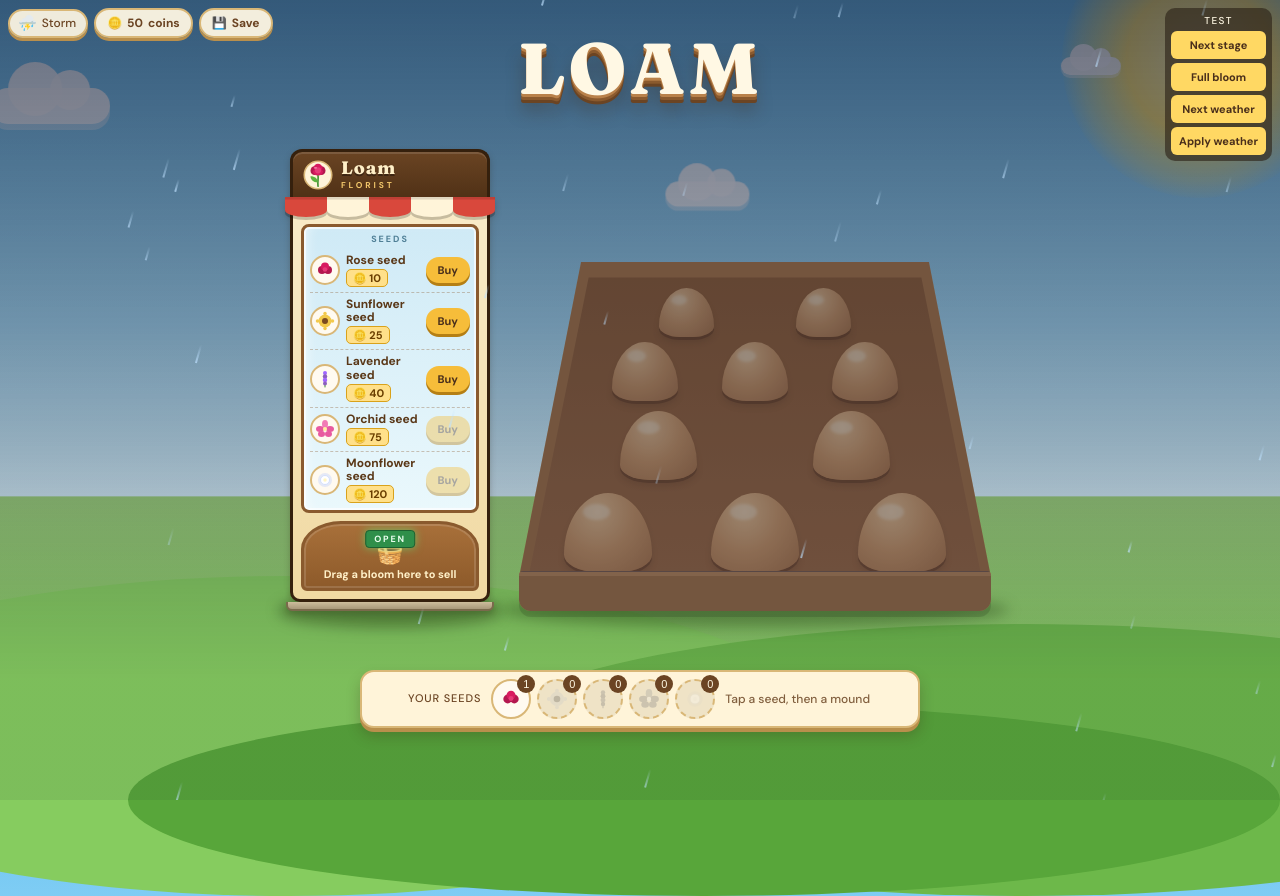
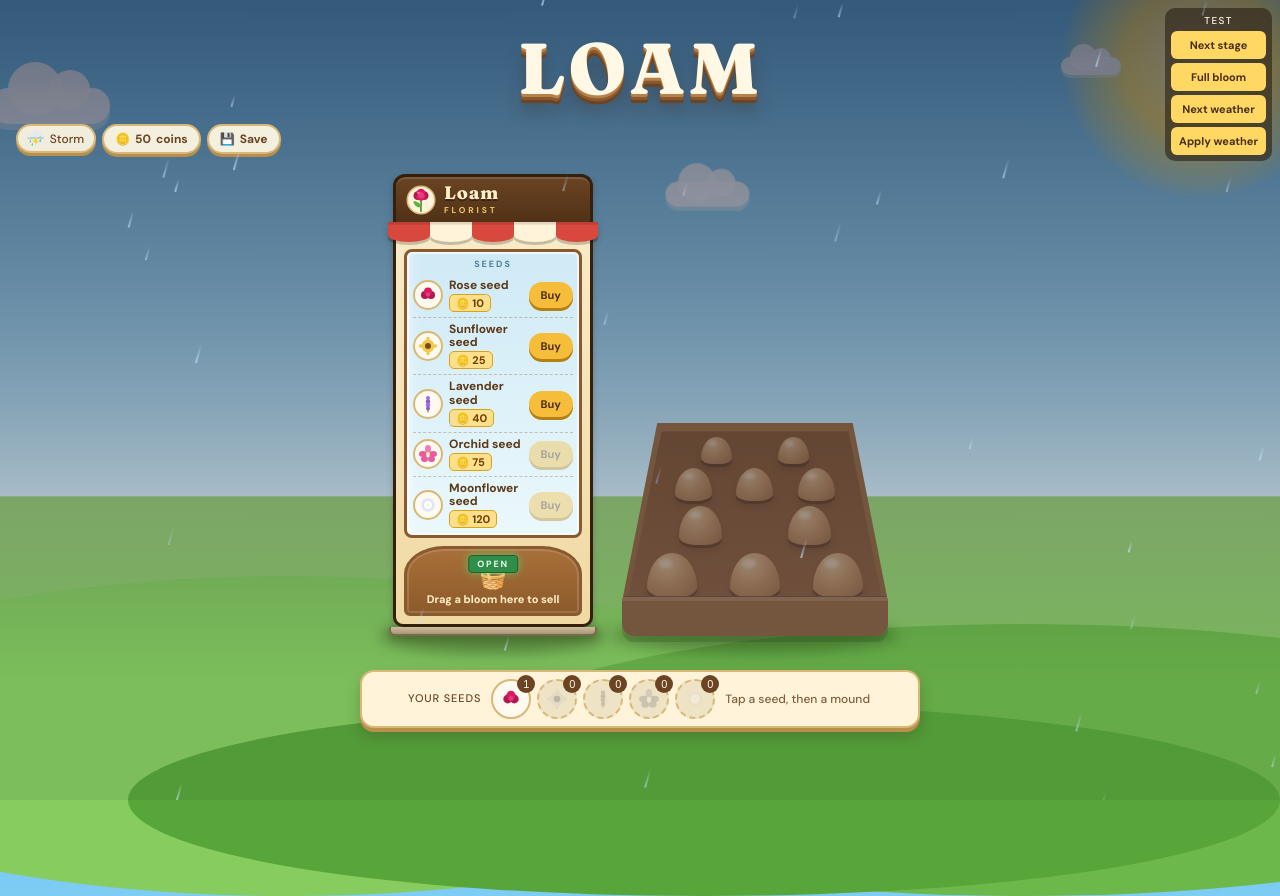
Before and after one commit to AJChapagain/loam, a plain HTML site: page index.html in a window 1280 px wide. Both pictures are taken after a click on the button "Enter Garden". Shown: the top 896 px of the page. Drawn offline with Linux system fonts and the light colour scheme.

Commit message:
Economy rebalance + layout revamp: classic = 2x seed, effect multipliers cut to 1.2/1.5/1.6/1.8/2.0 (rainbow ~10.4x), bed height math fixed x0.66, desktop bed flexes, HUD in flow, pinch zoom disabled, garden scroll safety

```diff
--- a/index.html
+++ b/index.html
@@ -2,7 +2,7 @@
 <html lang="en">
 <head>
 <meta charset="utf-8">
-<meta name="viewport" content="width=device-width, initial-scale=1, viewport-fit=cover">
+<meta name="viewport" content="width=device-width, initial-scale=1, maximum-scale=1, user-scalable=no, viewport-fit=cover">
 <title>LOAM</title>
 <link rel="preconnect" href="https://fonts.googleapis.com">
 <link rel="preconnect" href="https://fonts.gstatic.com" crossorigin>
@@ -62,6 +62,7 @@
      gap: 8px;
      padding-top: calc(clamp(14px, 4vh, 36px) + env(safe-area-inset-top, 0px));
      padding-bottom: calc(clamp(34px, 9vh, 80px) + env(safe-area-inset-bottom, 0px));
+     overflow-y: auto; overflow-x: hidden;   /* safety net: on a weird screen, scroll to it — never clip it invisibly */
      opacity: 0; visibility: hidden; transform: translateY(30px);
    }
    .garden-on .title-screen { opacity: 0; visibility: hidden; transform: translateY(-40px) scale(0.96); }
@@ -109,7 +110,10 @@
 
    .bed {
      position: relative;
-     width: min(94vw, 470px, calc((100dvh - 300px) * 1.3));
+     /* sized by BOTH width and height: the bed's height is width / 0.66, so the
+        width cap from height must be (available height) x 0.66 — the old x1.3
+        made the bed ~2x too tall and pushed the screen off the bottom */
+     width: min(100%, 470px, max(140px, calc((100dvh - 400px) * 0.66)));
      margin-bottom: 14px;
    }
    .bed::after {
@@ -274,9 +278,9 @@
 
    /* ---------- Top-left HUD: weather, coins, save ---------- */
    .hud {
-     position: absolute; z-index: 4;
-     top: calc(8px + env(safe-area-inset-top, 0px)); left: 8px;
-     max-width: calc(100% - 124px);
+     position: relative; top: auto; left: auto; z-index: 4;
+     align-self: flex-start;
+     max-width: calc(100% - 124px);   /* never run under the TEST panel, top-right */
      display: flex; flex-wrap: wrap; align-items: center; gap: 6px;
    }
    .weather-badge {
@@ -629,7 +633,9 @@
 
    /* ---------- Layout by screen size ---------- */
    @media (min-width: 700px) {
-     .stage .bed { width: min(calc(100vw - 300px), 470px, calc((100dvh - 300px) * 1.3)); flex: none; }
+     /* the bed FLEXES to the space left beside the shop (never a fixed width
+        that can overflow the stage and clip the shop on the left / bed on the right) */
+     .stage .bed { flex: 1 1 0; min-width: 0; width: auto; max-width: min(470px, max(140px, calc((100dvh - 400px) * 0.66))); }
    }
    /* short windows: shrink the shop a little so it still fits beside the bed */
    @media (min-width: 700px) and (max-height: 700px) { .florist-dock { zoom: .88; } }
@@ -878,11 +884,11 @@
      // Ember 80, Golden 100) while stacked roses climb fast: a Rainbow rose
      // (all five) is 20 x 1.5 x 2.5 x 3 x 4 x 5 = 4500.
      var EFFECTS = {
-       rain:   { label: 'Rain-kissed',      mult: 1.5 },
-       storm:  { label: 'Lightning-struck', mult: 2.5 },
-       frost:  { label: 'Frost-touched',    mult: 3 },
-       ember:  { label: 'Ember',            mult: 4 },
-       golden: { label: 'Golden',           mult: 5 }
+       rain:   { label: 'Rain-kissed',      mult: 1.2 },
+       storm:  { label: 'Lightning-struck', mult: 1.5 },
+       frost:  { label: 'Frost-touched',    mult: 1.6 },
+       ember:  { label: 'Ember',            mult: 1.8 },
+       golden: { label: 'Golden',           mult: 2.0 }
      };
      var EFFECT_KEYS = ['rain', 'storm', 'frost', 'ember', 'golden'];
 
@@ -1130,19 +1136,19 @@
          art: sunflowerSVG
        },
        lavender: {
-         name: 'Lavender', seedPrice: 40, base: 90,
+         name: 'Lavender', seedPrice: 40, base: 80,
          classic: { l: '#8b5fbf', r: '#8b5fbf', t: '#a066ff', b: '#a066ff', c: '#c9a8ff', hi: '#e6d9ff', sp: '#6d4aa8', lf: '#5cb23f', lf2: '#4fa335', st: '#3f8f2e' },
          icon: '<svg viewBox="0 0 40 40" aria-hidden="true"><path d="M20 36 L20 12" stroke="#3f8f2e" stroke-width="2" stroke-linecap="round" fill="none"/><circle cx="20" cy="8" r="4" fill="#a066ff"/><circle cx="20" cy="15" r="4.5" fill="#8b5fbf"/><circle cx="20" cy="22" r="4.5" fill="#a066ff"/><circle cx="20" cy="29" r="4" fill="#8b5fbf"/></svg>',
          art: lavenderSVG
        },
        orchid: {
-         name: 'Orchid', seedPrice: 75, base: 180,
+         name: 'Orchid', seedPrice: 75, base: 150,
          classic: { l: '#e85aa0', r: '#e85aa0', t: '#f27bb5', b: '#c93a8e', c: '#fff0a0', hi: '#ffd0e8', sp: '#a82e6e', lf: '#4fa335', lf2: '#5cb23f', st: '#3f8f2e' },
          icon: '<svg viewBox="0 0 40 40" aria-hidden="true"><ellipse cx="20" cy="10" rx="6" ry="8" fill="#f27bb5"/><ellipse cx="10" cy="20" rx="8" ry="6" fill="#e85aa0"/><ellipse cx="30" cy="20" rx="8" ry="6" fill="#e85aa0"/><ellipse cx="13" cy="30" rx="7" ry="6" fill="#e85aa0"/><ellipse cx="27" cy="30" rx="7" ry="6" fill="#e85aa0"/><circle cx="20" cy="20" r="4" fill="#fff0a0"/></svg>',
          art: orchidSVG
        },
        moonflower: {
-         name: 'Moonflower', seedPrice: 120, base: 300,
+         name: 'Moonflower', seedPrice: 120, base: 240,
          classic: { l: '#dfe9ff', r: '#dfe9ff', t: '#ffffff', b: '#c8d8ff', c: '#fff6c2', hi: '#ffffff', sp: '#9fb8e8', lf: '#5cb23f', lf2: '#4fa335', st: '#3f8f2e' },
          icon: '<svg viewBox="0 0 40 40" aria-hidden="true"><circle cx="20" cy="20" r="14" fill="rgba(180,200,255,0.35)"/><circle cx="20" cy="20" r="9" fill="#ffffff" stroke="#c8d8ff" stroke-width="1.5"/><circle cx="20" cy="20" r="3.5" fill="#fff6c2"/></svg>',
          art: moonflowerSVG
```
Also changed, not shown: 1 other file.
